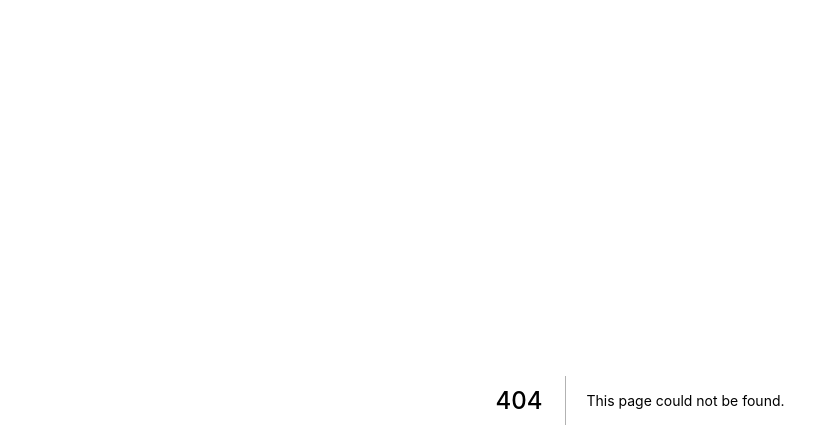
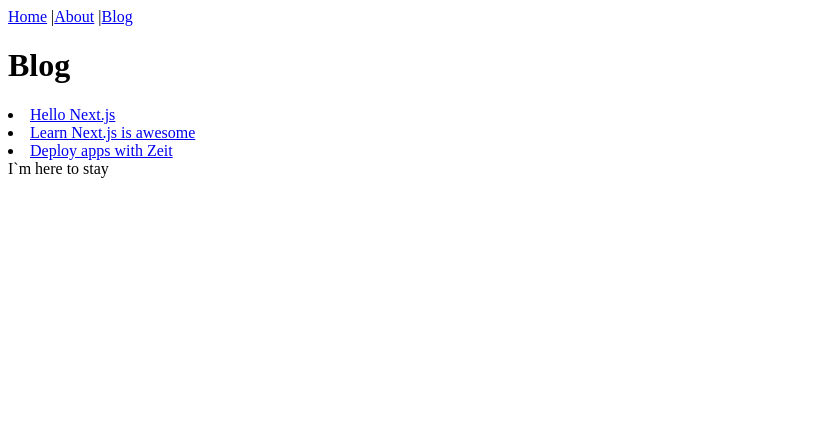
Before and after one commit to mwonng/whisper, a Next.js app: page /blog in a window 1280 px wide. Before the commit this address had no page. Shown: the top 448 px of the page, without its empty margins (0-839 px from the left). Built offline with nearby package versions, Linux system fonts and the light colour scheme.

Commit message:
add post functions

```diff
--- a/layouts/Header.js
+++ b/layouts/Header.js
@@ -6,6 +6,6 @@ export default () =>
     <nav>
       <Link href='/'><a>Home</a></Link> |
       <Link href='/about'><a>About</a></Link> |
-      <Link href='/contact'><a>Contact</a></Link>
+      <Link href='/blog'><a>Blog</a></Link>
     </nav>
   </header>
--- a/package.json
+++ b/package.json
@@ -3,6 +3,7 @@
     "next": "^6.0.3"
   },
   "devDependencies": {
+    "express": "^4.16.3",
     "react": "^16.3.2",
     "react-dom": "^16.3.2"
   },
@@ -11,8 +12,8 @@
   "main": "index.js",
   "license": "MIT",
   "scripts": {
-    "dev": "next",
+    "dev": "node server.js",
     "build": "next build",
-    "start": "next start"
+    "start": "NODE_ENV=production node server.js"
   }
 }
--- /dev/null
+++ b/pages/blog.js
@@ -0,0 +1,19 @@
+import Layout from '../layouts/Layout.js';
+import Link from 'next/link'
+import blogs from '../posts/blogs';
+
+const PostLink = (props) => (
+  <li>
+    <Link as={`/p/${props.id}`} href={{ pathname: '/post', query: { title: props.id } }}>
+      <a>{props.title}</a>
+    </Link>
+  </li>
+)
+
+export default () =>
+  <Layout>
+    <h1>Blog</h1>
+    <PostLink id="hello-nextjs" title="Hello Next.js"/>
+    <PostLink id="learn-nextjs" title="Learn Next.js is awesome"/>
+    <PostLink id="deploy-nextjs" title="Deploy apps with Zeit"/>
+  </Layout>
--- /dev/null
+++ b/posts/blogs.js
@@ -0,0 +1,20 @@
+export default  [
+  {
+    id: "1",
+    slogon: "hello-nextjs",
+    title: "Hello Next.js",
+    content: "Praesent commodo cursus magna, vel scelerisque nisl consectetur et. Maecenas sed diam eget risus varius blandit sit amet non magna. Maecenas sed diam eget risus varius blandit sit amet non magna. Nulla vitae elit libero, a pharetra augue. Vivamus sagittis lacus vel augue laoreet rutrum faucibus dolor auctor. Fusce dapibus, tellus ac cursus commodo, tortor mauris condimentum nibh, ut fermentum massa justo sit amet risus. Nullam quis risus eget urna mollis ornare vel eu leo.",
+  },
+  {
+    id: "2",
+    slogon: "learn-nextjs",
+    title: "Learn Next.js is awesome",
+    content: "Donec id elit non mi porta gravida at eget metus."
+  },
+  {
+    id: "3",
+    slogon: "deploy-nextjs",
+    title: "Deploy apps with Zeit",
+    content: "Curabitur blandit tempus porttitor. Maecenas faucibus mollis interdum."
+  }
+]
```
Also changed, not shown: pages/post.js (added, +24 -0 lines), server.js (added, +30 -0 lines), 1 other file (tests, documents, lock files or other folders).
